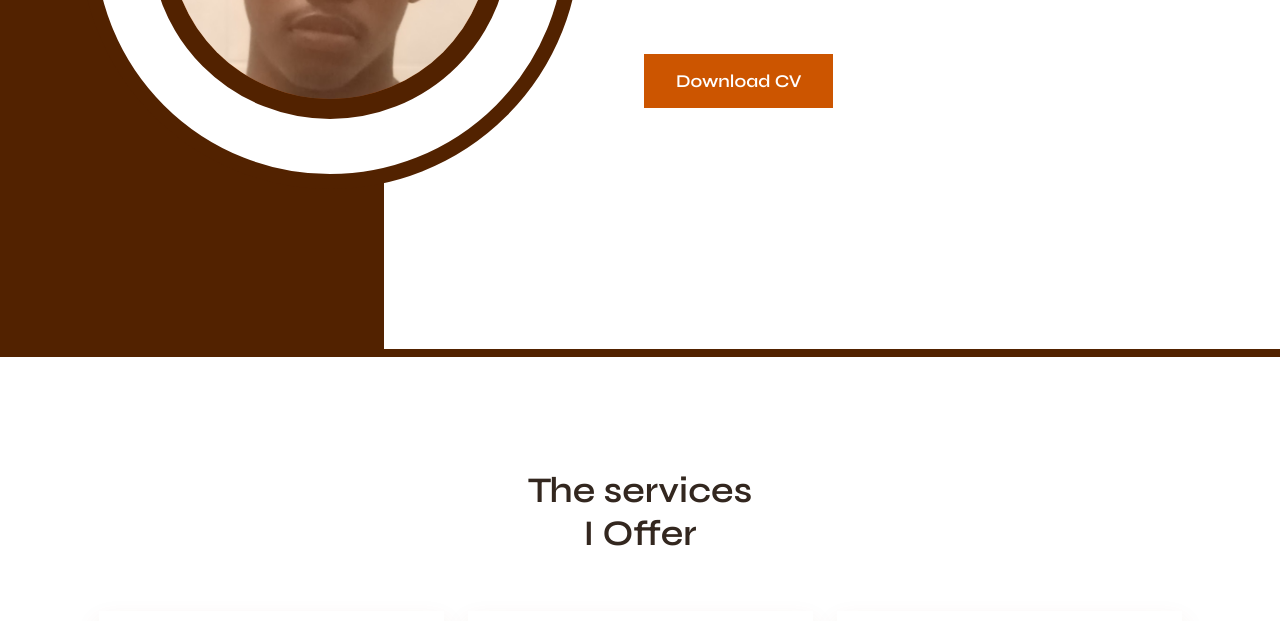
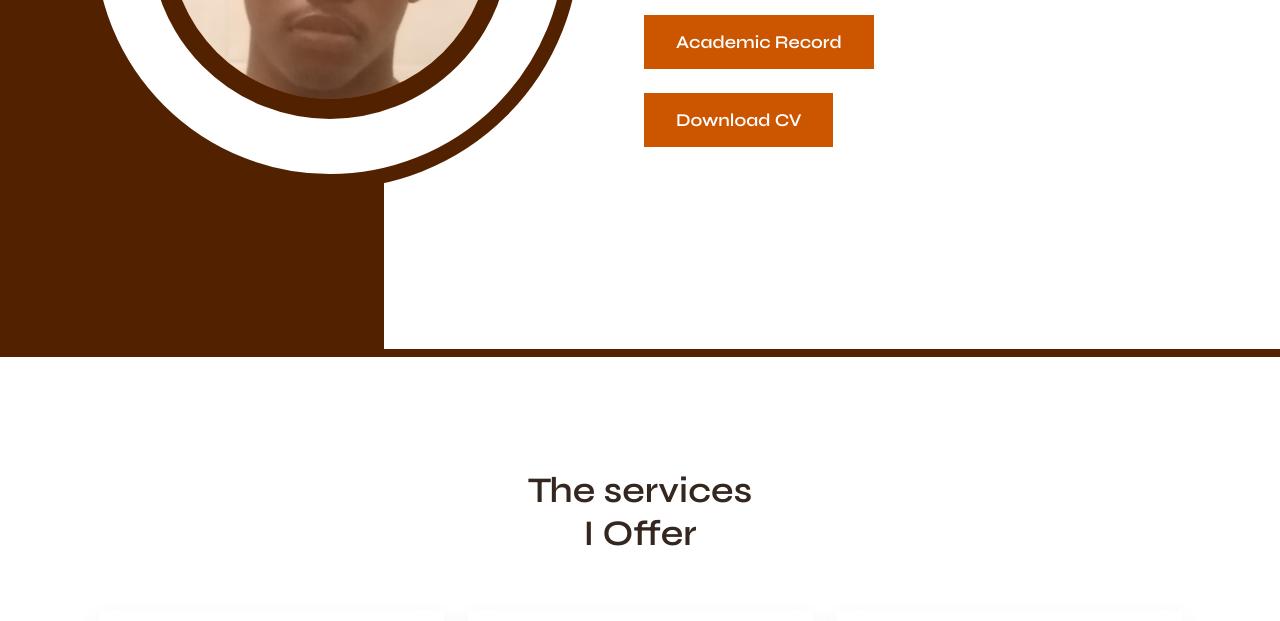
Before and after one commit to TshiamoMog/TshiamoMog.github.io, a plain HTML site: page profile/index.html in a window 1280 px wide. Shown: the part 479-1100 px from the top of the page. Drawn offline with nearby package versions, Linux system fonts and the light colour scheme.

Commit message:
Dark Theme and Academic Records

```diff
--- a/profile/assets/js/main.js
+++ b/profile/assets/js/main.js
@@ -49,7 +49,9 @@ if(selectedTheme){
     // If the validation is fulfilled, we ask what the issue was to know if we activated or deactivated the dark
     document.body.classList[selectedTheme === 'dark' ? 'add' : 'remove'](darkTheme);
     themeButton.classList[selectedIcon === 'ri-moon-line' ? 'add' : 'remove'](iconTheme);
-    profileImage.src = selectedImage;
+    if(profileImage != null){
+        profileImage.src = selectedImage;
+    }
 }
 
 // Activate / Deactivate the theme manually with the button
--- a/profile/index.html
+++ b/profile/index.html
@@ -94,7 +94,10 @@
                      </div>
                   </div>
 
-                  <a href="./assets/pdf/Resume of Tshiamo Mogoai.pdf" download="" class="home__button button">Download CV</a>
+                  <div class="grid">
+                     <a href="./assets/pdf/Academic Record of Tshiamo Mogoai.pdf" download="" class="home__button button">Academic Record</a>
+                     <a href="./assets/pdf/Resume of Tshiamo Mogoai.pdf" download="" class="home__button button">Download CV</a>
+                  </div>
                </div>
             </div>
          </section>
```
Also changed, not shown: 2 other files.
